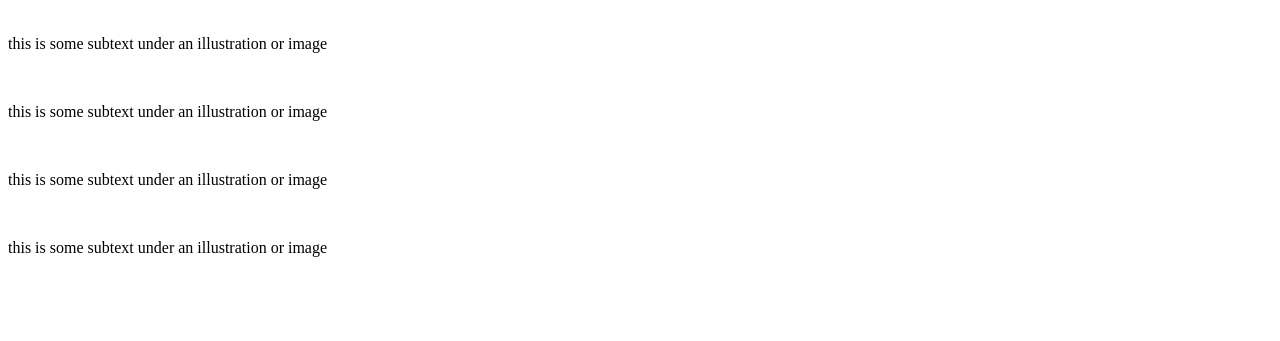
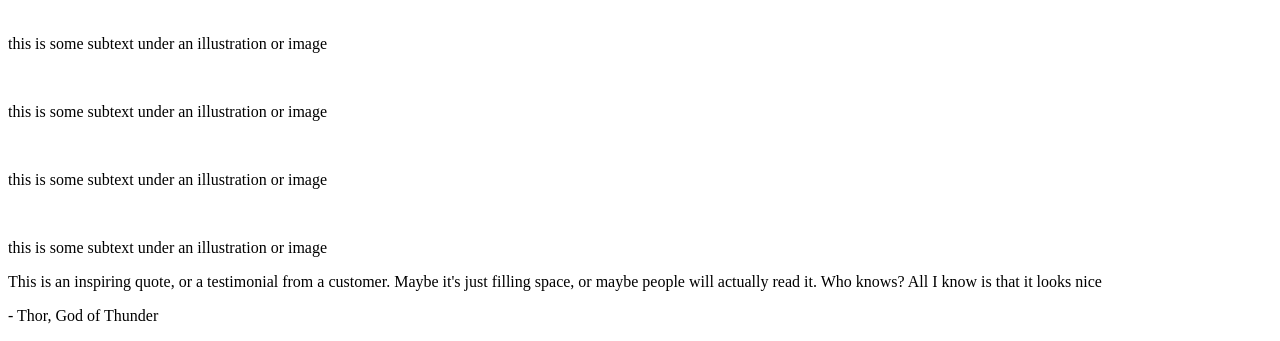
Before and after one commit to JanceeRod/landing-page, a plain HTML site: page index.html in a window 1280 px wide. Shown: the part 614-955 px from the top of the page. Before the commit the page ends 887 px from the top, so only its background shows below. Drawn offline with Linux system fonts and the light colour scheme.

Commit message:
initialize quote div content

```diff
--- a/index.html
+++ b/index.html
@@ -50,6 +50,13 @@
                     <p> this is some subtext under an illustration or image </p>
                 </div>
             </div>
+            <div class="quote">
+                <p> This is an inspiring quote, or a testimonial from a customer.
+                    Maybe it's just filling space, or maybe people will actually read it.
+                    Who knows? All I know is that it looks nice
+                </p>
+                <p> - Thor, God of Thunder </p>
+            </div>
         </div>
     </body>
 </html>
```
